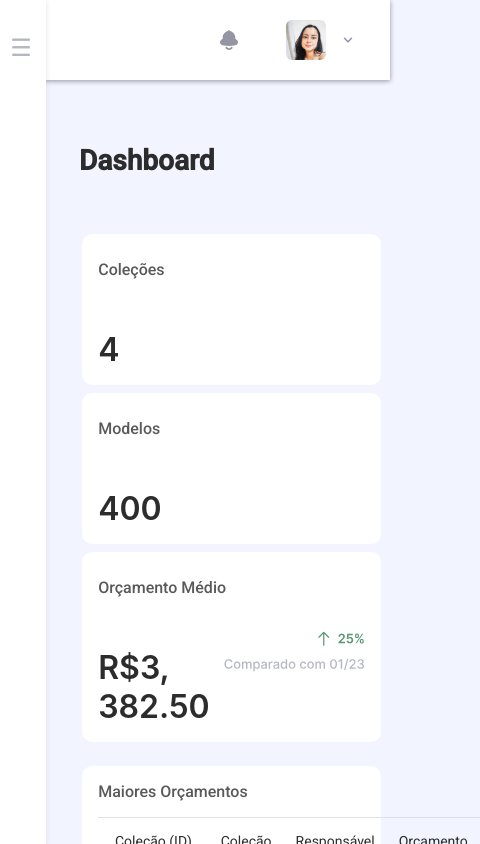
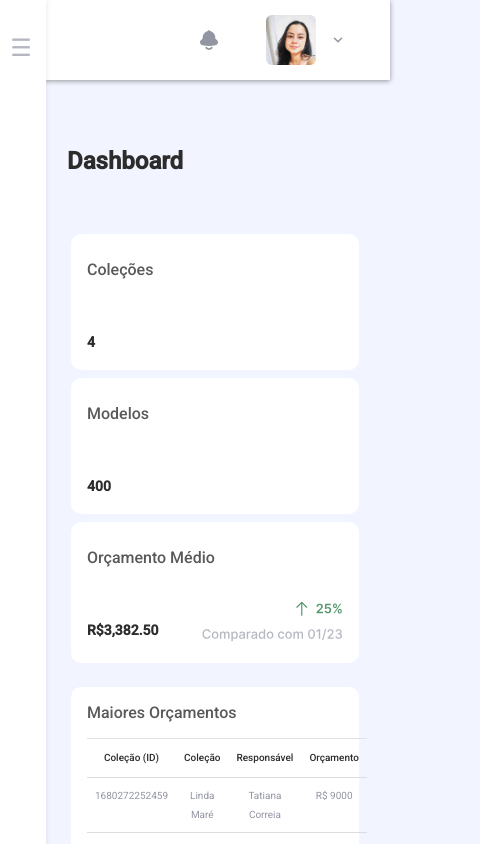
Before and after one commit to lorenagrazy/FashionManagement-, an Angular app in the folder LABFashion/: page /menu/anchor/dashboard in a window 390 px wide. Shown: the top 844 px of the page, 480 px wide, since content can reach past the window. Built offline with nearby package versions, Linux system fonts and the light colour scheme; data requests are answered from the project's data file.

Commit message:
Update navbar and dashboard

```diff
--- a/LABFashion/src/app/components/hall/anchor/anchor.component.css
+++ b/LABFashion/src/app/components/hall/anchor/anchor.component.css
@@ -15,7 +15,7 @@ body {
 .navbar {
   z-index: 8;
   background-color: #ffffff;
-  height: 50px;
+  height: 80px;
   display: flex;
   align-items: center;
   justify-content: flex-end;
@@ -70,9 +70,8 @@ body {
   }
 }
 
-@media only screen and (min-width: 600px) {
+@media only screen and (max-width: 450px) {
   .navbar {
-    height: 120px;
     justify-content: flex-end;
     padding-left: 20px;
     padding-right: 20px;
--- a/LABFashion/src/app/components/pages/dashboard/dashboard.component.css
+++ b/LABFashion/src/app/components/pages/dashboard/dashboard.component.css
@@ -89,54 +89,32 @@ h5 {
 }
 
 @media (max-width: 450px) {
-  .icon {
-    width: 20vw;
-    height: 20vw;
-    font-size: 10vw;
+  .container {
+    width: 100%;
   }
 
-  .badge span {
-    width: 30vw;
-    height: 10vw;
-    font-size: 5vw;
-  }
-
-  .progress {
-    height: 0.5vw;
+  .card {
+    width: 80%;
+    margin-left: auto;
+    margin-right: 1rem;
   }
 
   .text1 {
-    font-family: Inter;
-    font-size: 32px;
-    font-weight: 600;
-    line-height: 39px;
-    letter-spacing: 0em;
-    text-align: center;
-  }
-  .card {
-    width: 83%;
-    margin-bottom: 10px;
-    margin-left: 4.2rem;
-    margin-right: auto;
-  }
-  h5 {
-    margin-left: 1rem;
-  }
-  table th {
-    font-style: normal;
-    font-weight: 400;
     font-size: 14px;
-    line-height: 22px;
-    color: #2c2c2c;
-    text-align: center;
   }
 
+  h5 {
+    font-size: 24px; /* Reduza o tamanho do texto */
+  margin-left: 4px;
+  }
+
+  table th,
   table td {
-    font-style: normal;
-    font-weight: 300;
-    font-size: 12px;
-    line-height: 19px;
-    text-align: center;
-    color: #9395a3;
+    font-size: 10px;
+    border-bottom: 1px solid #ddd;
+    padding-bottom: 8px;
+    padding: 8px;
+  text-align: center;
+
   }
 }
--- a/LABFashion/src/app/components/pages/dashboard/dashboard.component.html
+++ b/LABFashion/src/app/components/pages/dashboard/dashboard.component.html
@@ -44,7 +44,7 @@
       </div>
     </div>
     <br>
-    <div class="col-md-10 mt-3 ml-auto">
+    <div class="col-md-10 mt-3 ml-auto mr-auto">
       <div class="card p-3 mb-2">
         <h6 class="heading">Maiores Orçamentos</h6>
         <div class="d-flex justify-content-between"></div>
```
